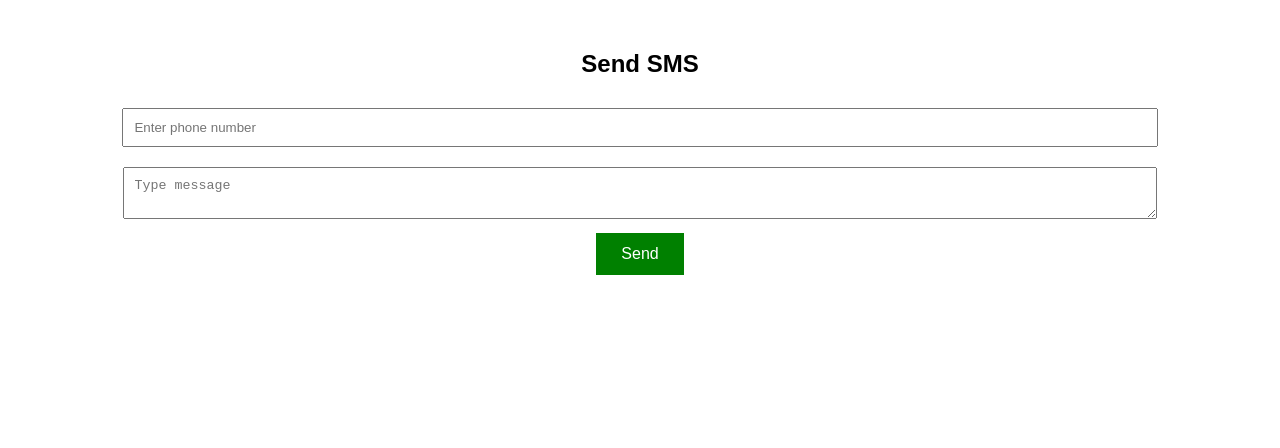
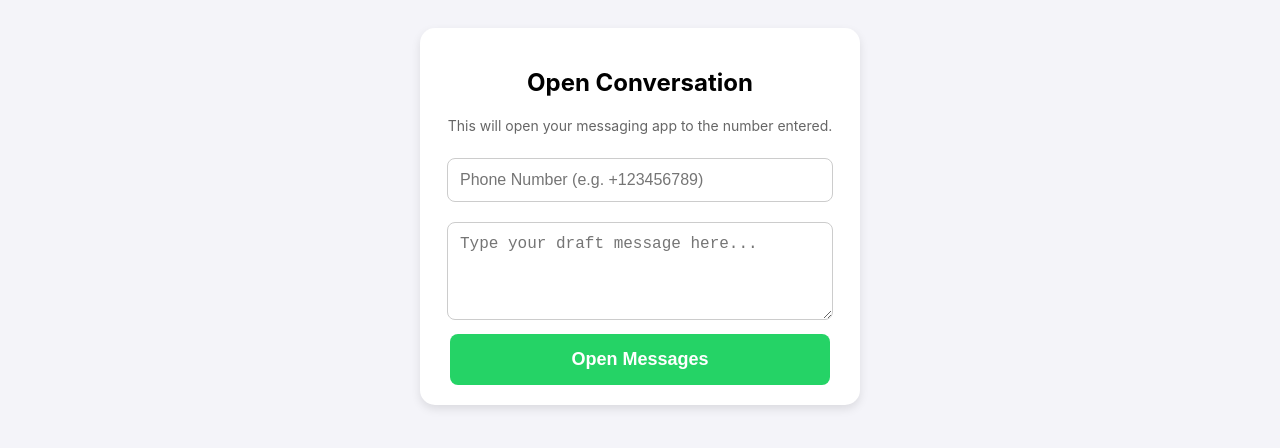
Before and after one commit to sharperloans-doteric/sms, a plain HTML site: page index.html in a window 1280 px wide. Drawn offline with Linux system fonts and the light colour scheme.

Commit message:
Update index.html

```diff
--- a/index.html
+++ b/index.html
@@ -1,52 +1,77 @@
+
 <!DOCTYPE html>
-<html>
+<html lang="en">
 <head>
-<meta name="viewport" content="width=device-width, initial-scale=1">
-<title>SMS Sender</title>
-
-<style>
-body{
-font-family: Arial;
-text-align:center;
-margin-top:50px;
-}
-
-input, textarea{
-width:80%;
-padding:10px;
-margin:10px;
-}
-
-button{
-padding:12px 25px;
-background:green;
-color:white;
-border:none;
-font-size:16px;
-}
-</style>
+    <meta charset="UTF-8">
+    <meta name="viewport" content="width=device-width, initial-scale=1.0">
+    <title>Quick SMS Link</title>
+    <style>
+        body {
+            font-family: -apple-system, BlinkMacSystemFont, "Segoe UI", Roboto, sans-serif;
+            text-align: center;
+            padding: 20px;
+            background-color: #f4f4f9;
+        }
+        .container {
+            max-width: 400px;
+            margin: auto;
+            background: white;
+            padding: 20px;
+            border-radius: 15px;
+            box-shadow: 0 4px 10px rgba(0,0,0,0.1);
+        }
+        input, textarea {
+            width: 90%;
+            padding: 12px;
+            margin: 10px 0;
+            border: 1px solid #ccc;
+            border-radius: 8px;
+            font-size: 16px;
+        }
+        button {
+            width: 95%;
+            padding: 15px;
+            background: #25D366; /* WhatsApp/SMS Green */
+            color: white;
+            border: none;
+            border-radius: 8px;
+            font-size: 18px;
+            font-weight: bold;
+            cursor: pointer;
+        }
+        button:active {
+            transform: scale(0.98);
+        }
+    </style>
 </head>
-
 <body>
 
-<h2>Send SMS</h2>
+<div class="container">
+    <h2>Open Conversation</h2>
+    <p style="color: #666; font-size: 14px;">This will open your messaging app to the number entered.</p>
 
-<input type="text" id="phone" placeholder="Enter phone number">
+    <input type="tel" id="phone" placeholder="Phone Number (e.g. +123456789)">
+    <textarea id="message" rows="4" placeholder="Type your draft message here..."></textarea>
 
-<br>
-
-<textarea id="message" placeholder="Type message"></textarea>
-
-<br>
-
-<button onclick="sendSMS()">Send</button>
+    <button onclick="openSMS()">Open Messages</button>
+</div>
 
 <script>
-function sendSMS(){
-let phone = document.getElementById("phone").value;
-let message = document.getElementById("message").value;
+function openSMS() {
+    const phone = document.getElementById("phone").value.trim();
+    const message = document.getElementById("message").value;
 
-window.location.href = "sms:"+phone+"?body="+encodeURIComponent(message);
+    if (!phone) {
+        alert("Please enter a phone number first.");
+        return;
+    }
+
+    // Different OS behavior:
+    // iOS often prefers '&' while Android and older systems prefer '?'
+    // Using '?' is the most universal standard for the body.
+    const smsLink = `sms:${phone}?body=${encodeURIComponent(message)}`;
+
+    window.location.href = smsLink;
 }
 </script>
 
```
